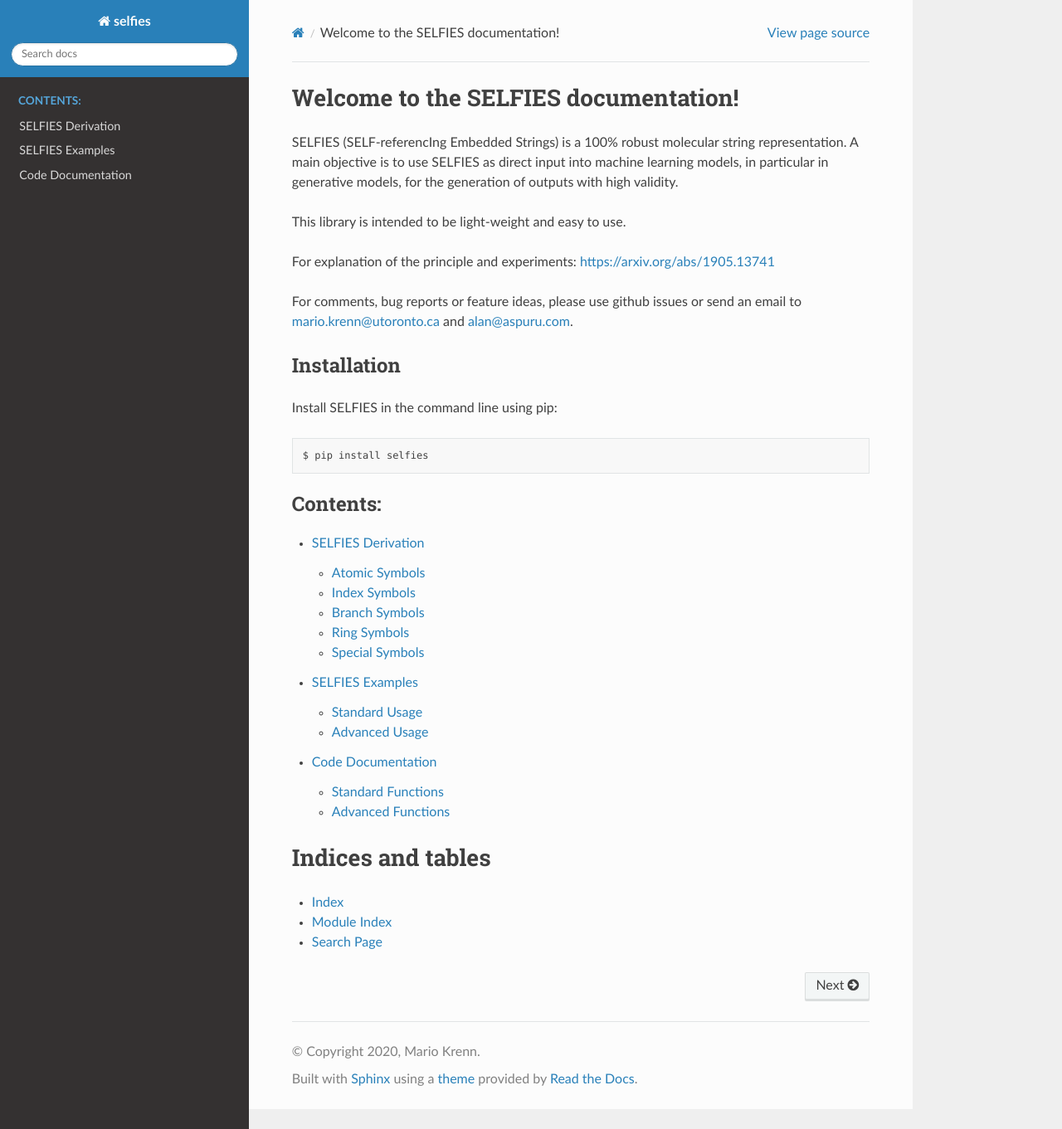
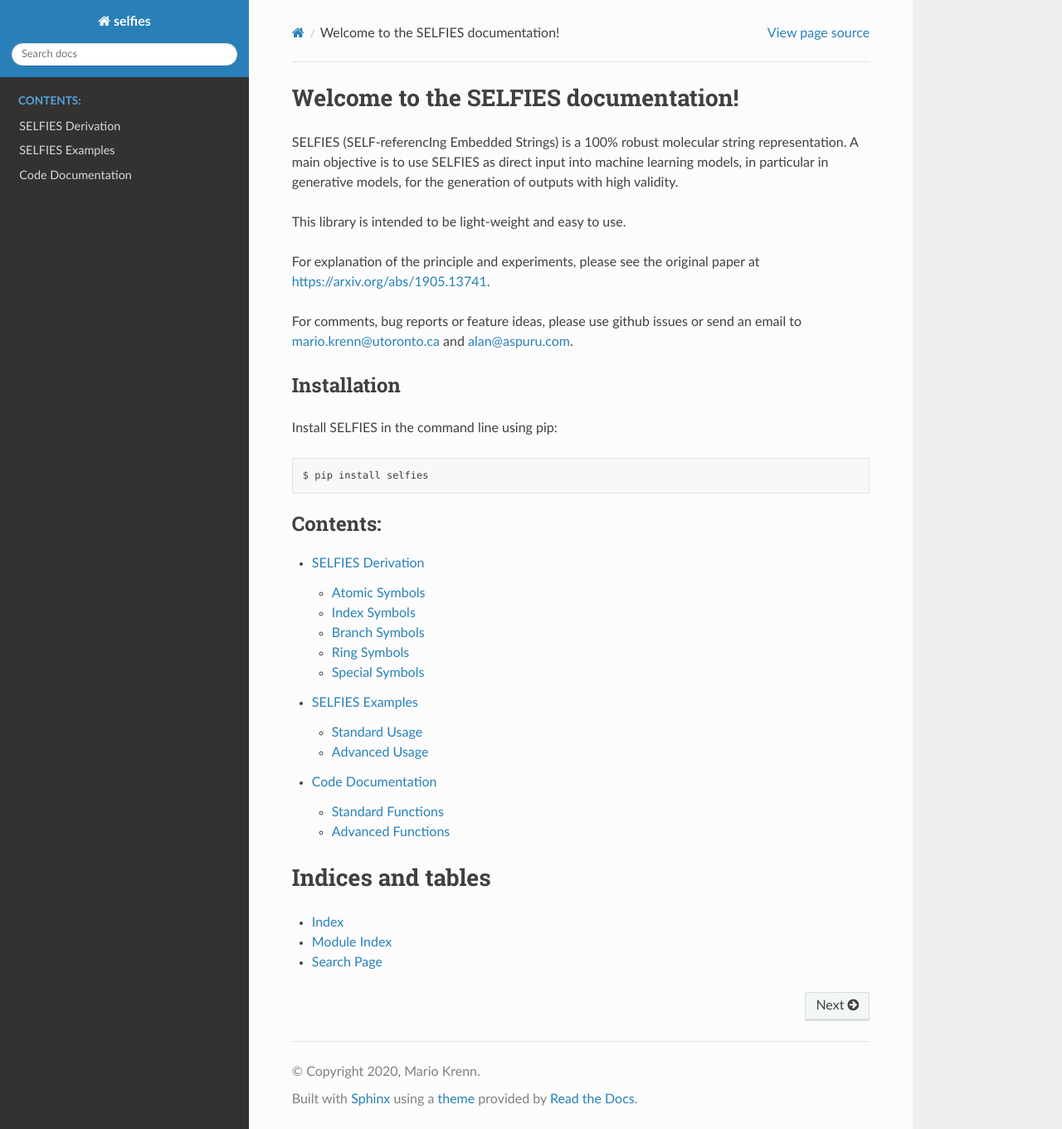
Before and after one commit to aspuru-guzik-group/selfies, a Sphinx documentation site: the page built from docs/source/index.rst, in a window 1280 px wide and 1361 px high. Shown: the whole window at 83% size. Built offline with Sphinx 7.4.7 and the Read the Docs theme 2.0.0, drawn with Linux system fonts in a browser that asks for light colours.

Commit message:
Update index.rst

```diff
--- a/docs/source/index.rst
+++ b/docs/source/index.rst
@@ -4,7 +4,8 @@
    contain the root `toctree` directive.
 
 Welcome to the SELFIES documentation!
-===================================
+=====================================
+
 SELFIES (SELF-referencIng Embedded Strings) is a 100% robust molecular string
 representation. A main objective is to use SELFIES as direct input into
 machine learning models, in particular in generative models, for the
@@ -12,8 +13,8 @@ generation of outputs with high validity.
 
 This library is intended to be light-weight and easy to use.
 
-For explanation of the principle and experiments:
-https://arxiv.org/abs/1905.13741
+For explanation of the principle and experiments, please see the original
+paper at https://arxiv.org/abs/1905.13741.
 
 For comments, bug reports or feature ideas, please use github issues
 or send an email to mario.krenn@utoronto.ca and alan@aspuru.com.
```
